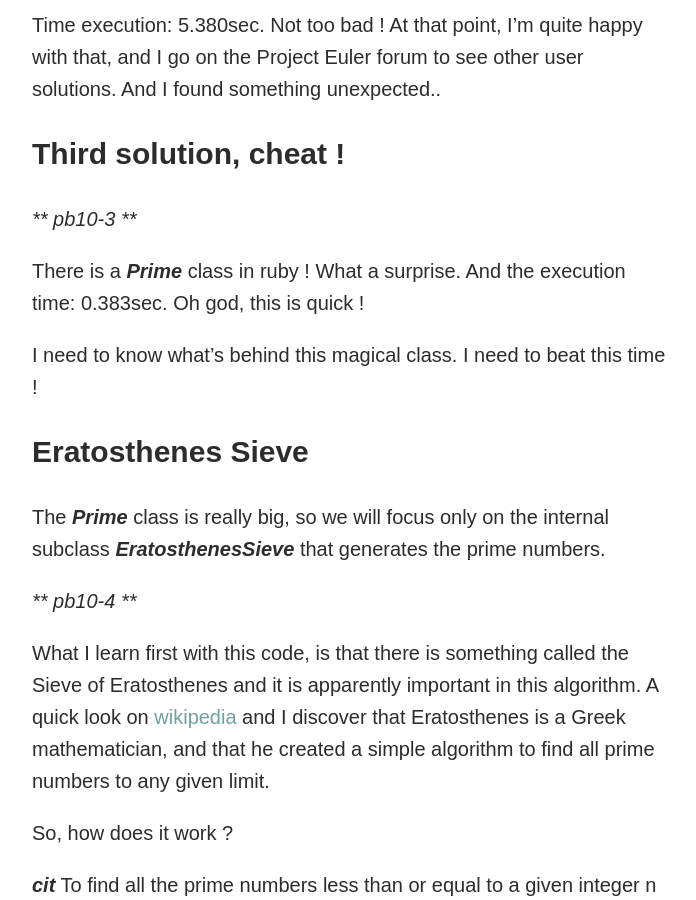
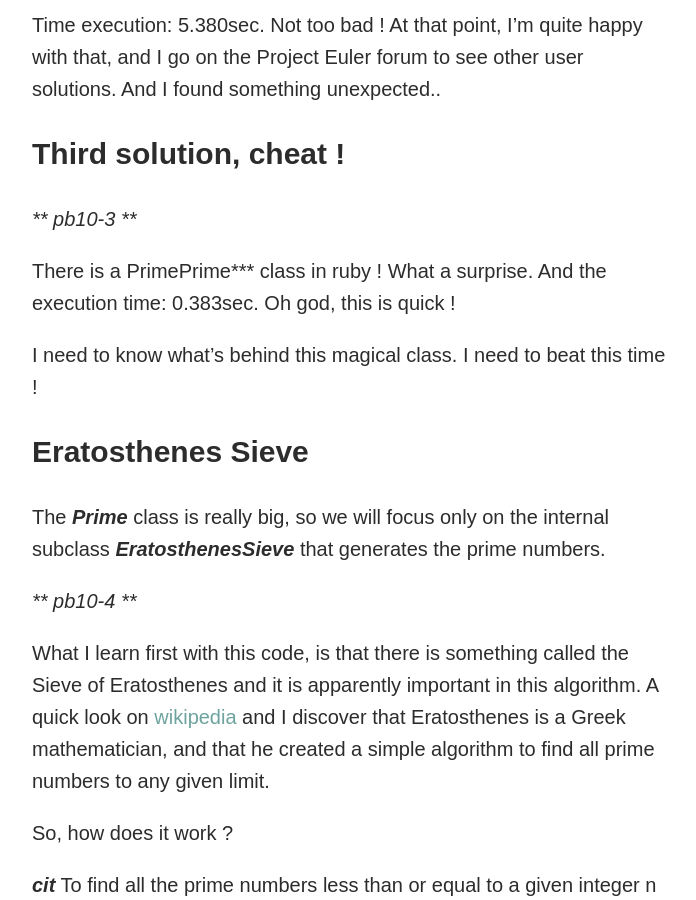
Before and after one commit to florianmainguy/florianmainguy.github.io, a Jekyll site: the page built from _posts/2015-08-28-sum-of-prime-numbers-program-optimization.markdown, in a window 1280 px wide and 900 px high, scrolled down 1712 px. Shown: the whole window, without its empty margins (288-984 px from the left). Built offline with Jekyll 4.4.1, drawn with Linux system fonts in a browser that asks for light colours.

Commit message:
Post sum of primes

```diff
--- a/_posts/2015-08-28-sum-of-prime-numbers-program-optimization.markdown
+++ b/_posts/2015-08-28-sum-of-prime-numbers-program-optimization.markdown
@@ -38,7 +38,7 @@ Time execution: 5.380sec. Not too bad ! At that point, I'm quite happy with that
 
 *** pb10-3 ***
 
-There is a ***Prime*** class in ruby ! What a surprise. And the execution time: 0.383sec. Oh god, this is quick !
+There is a <cod>Prime</cod>Prime*** class in ruby ! What a surprise. And the execution time: 0.383sec. Oh god, this is quick !
 
 I need to know what's behind this magical class. I need to beat this time !
 
```
